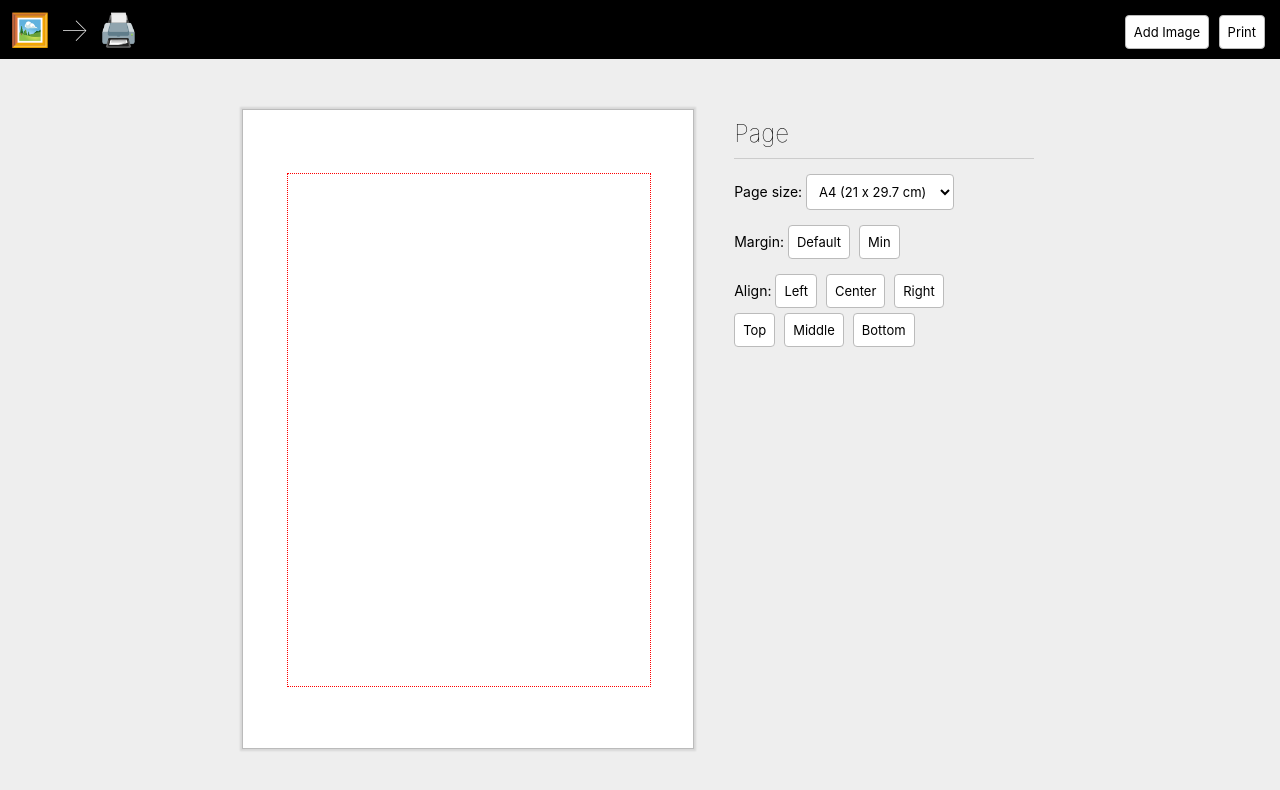
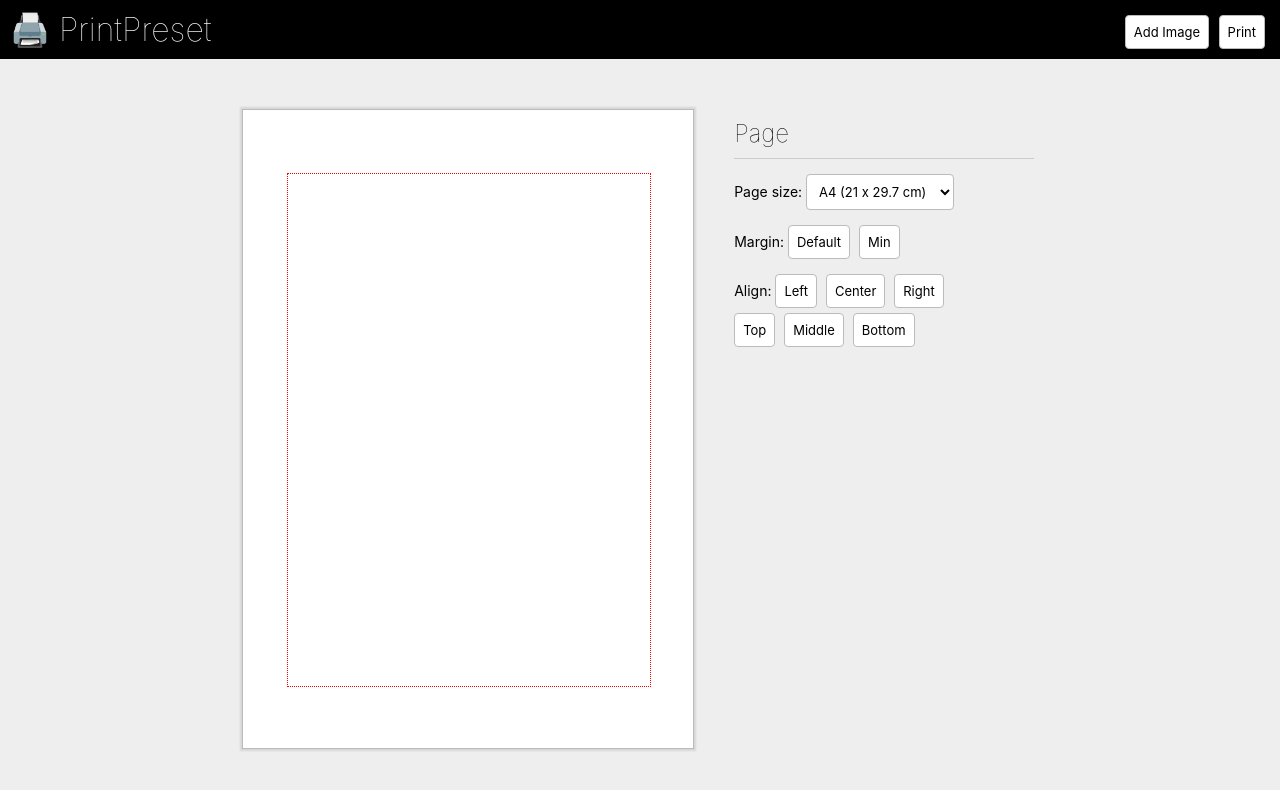
Before and after one commit to nievaignacio/print-image, a plain HTML site: page index.html in a window 1280 px wide. Drawn offline with Linux system fonts and the light colour scheme.

Commit message:
Change title

```diff
--- a/index.html
+++ b/index.html
@@ -4,7 +4,8 @@
 <head>
   <meta charset="utf-8">
   <meta name="viewport" content="width=device-width, initial-scale=1">
-  <title>Print image</title>
+  <title>Print Preset</title>
+  <meta name="description" content="Print images easy and fast.">
   <link rel="stylesheet" href="css/style.css">
 </head>
 
@@ -16,8 +17,9 @@
       <button id="print">Print</button>
     </div>
 
-    <h1>
-      &#128444;&#65039; -> &#128424;&#65039;
+    <h1> &#128424;&#65039; PrintPreset
+      <!-- &#128444;&#65039; -> &#128424;&#65039; -->
+
       <!-- Fast Pic Print -->
       <!-- Image Print Setup -->
       <!-- Simple Faz -->
```
